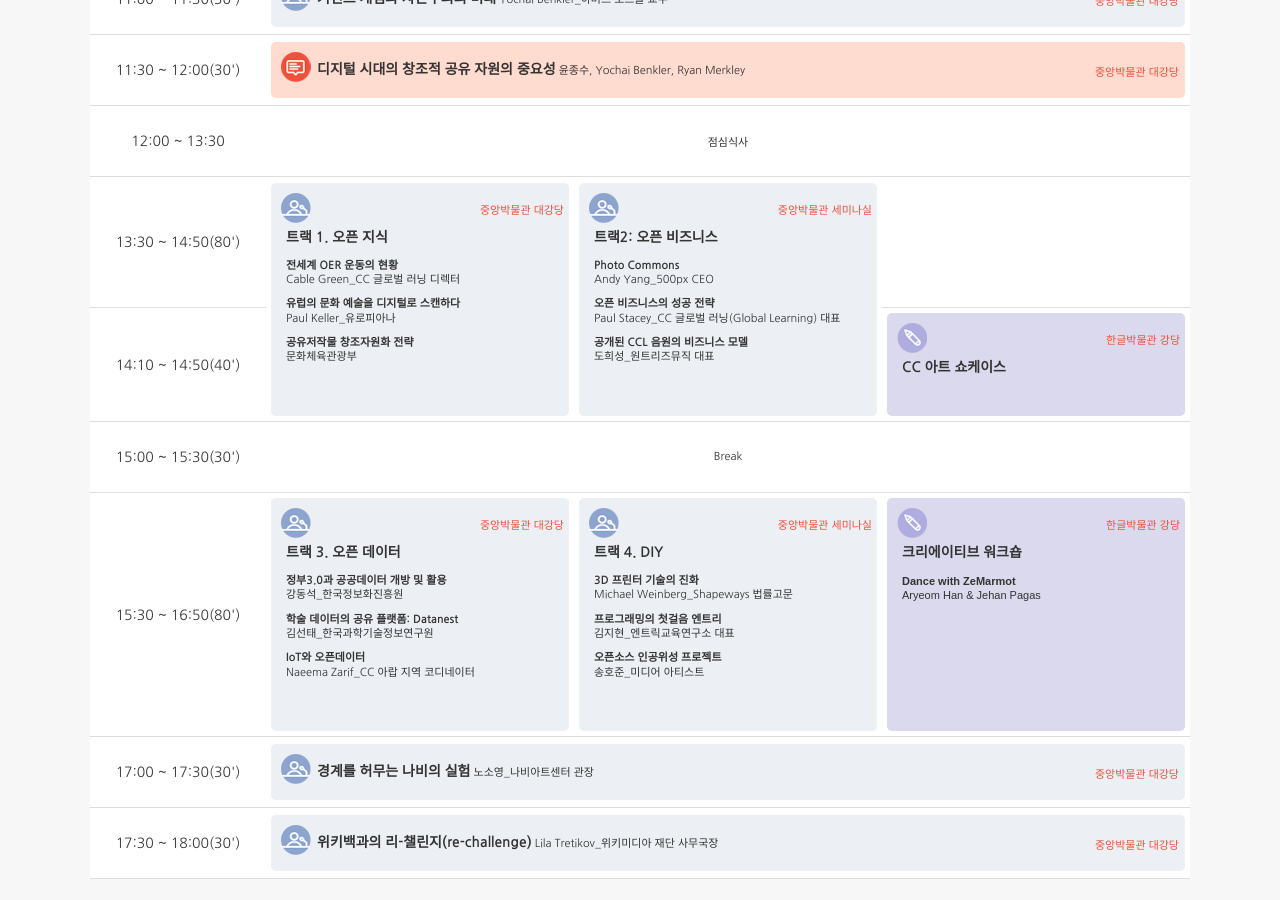
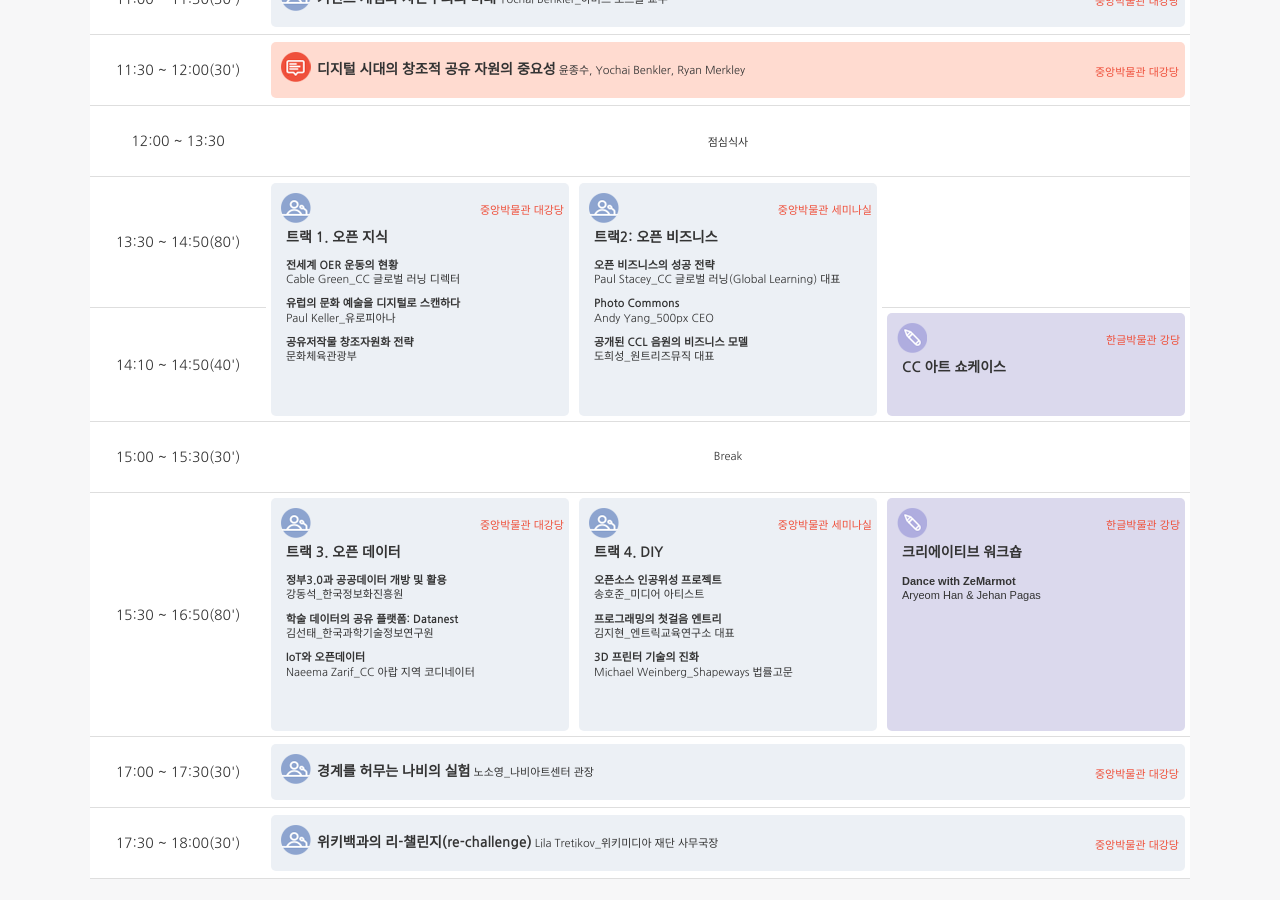
Before and after one commit to creativecommonskorea/2015-global-summit, a Jekyll site: the page built from programs.html, in a window 1280 px wide and 900 px high, scrolled down 1084 px. Built offline with Jekyll 4.4.1, drawn with Linux system fonts in a browser that asks for light colours; nearby versions of some CDN libraries.

```diff
--- a/_data/day15_programs.yml
+++ b/_data/day15_programs.yml
@@ -60,8 +60,8 @@
       data-rel: 15-track1
     - title: "트랙2. 오픈비즈니스"
       detail: >
+        오픈 비즈니스의 성공 전략 / Paul Stacey_CC 글로벌 러닝 대표 <br>
         Photo Commons / Andy Yang_500px CEO <br>
-        오픈 비즈니스의 성공 전략 / Paul Stacey_CC 글로벌 러닝 대표 <br>
         공개된 CCL 음원의 비즈니스 모델 / 도희성_원트리즈뮤직 대표
       location: "중앙.세미나실"
       box: lightblue
@@ -89,9 +89,9 @@
       data-rel: 15-track3
     - title: "트랙4. DIY"
       detail: >
-        3D 프린터 기술의 진화 / Michael Weinberg_Shapeways 법률고문 <br>
+        오픈소스 인공위성 프로젝트 / 송호준_미디어 아티스트 <br>
         프로그래밍의 첫걸음 엔트리 / 김지현_엔트릭교육연구소 대표 <br>
-        오픈소스 인공위성 프로젝트 / 송호준_미디어 아티스트
+        3D 프린터 기술의 진화 / Michael Weinberg_Shapeways 법률고문
       location: "중앙박물관 세미나실"
       box: lightblue
       data-rel: 15-track4
--- a/_includes/day15_detail.html
+++ b/_includes/day15_detail.html
@@ -97,8 +97,8 @@
                         <div class="location">중앙박물관 세미나실</div>
                         <span class="h2" data-rel="15-track2">트랙2: 오픈 비즈니스</span>
                         <ul>
+                            <li><b>오픈 비즈니스의 성공 전략</b><br>Paul Stacey_CC 글로벌 러닝(Global Learning) 대표</li>
                             <li><b>Photo Commons</b><br>Andy Yang_500px CEO</li>
-                            <li><b>오픈 비즈니스의 성공 전략</b><br>Paul Stacey_CC 글로벌 러닝(Global Learning) 대표</li>
                             <li><b>공개된 CCL 음원의 비즈니스 모델</b><br>도희성_원트리즈뮤직 대표</li>
                         </ul>
                     </div>
@@ -136,9 +136,9 @@
                         <div class="location">중앙박물관 세미나실</div>
                         <span class="h2" data-rel="15-track4">트랙 4. DIY</span>
                         <ul>
+                            <li><b>오픈소스 인공위성 프로젝트</b><br>송호준_미디어 아티스트</li>
+                            <li><b>프로그래밍의 첫걸음 엔트리</b><br>김지현_엔트릭교육연구소 대표</li>
                             <li><b>3D 프린터 기술의 진화</b><br>Michael Weinberg_Shapeways 법률고문</li>
-                            <li><b>프로그래밍의 첫걸음 엔트리</b><br>김지현_엔트릭교육연구소 대표</li>
-                            <li><b>오픈소스 인공위성 프로젝트</b><br>송호준_미디어 아티스트</li>
                         </ul>
                     </div>
                 </td>
```
